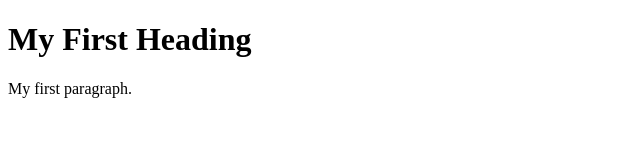
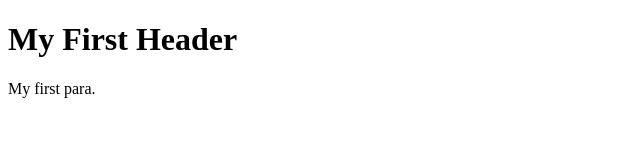
Before and after one commit to Bala-Dhanushya/sample2, a plain HTML site: page index.html in a window 1280 px wide. Shown: the whole page, without its empty margins (0-640 px from the left). Drawn offline with Linux system fonts and the light colour scheme.

Commit message:
feat:the html file is modified

```diff
--- a/index.html
+++ b/index.html
@@ -2,9 +2,9 @@
 <html>
 <body>
 
-<h1>My First Heading</h1>
+<h1>My First Header</h1>
 
-<p>My first paragraph.</p>
+<p>My first para.</p>
 
 </body>
 </html>
```
